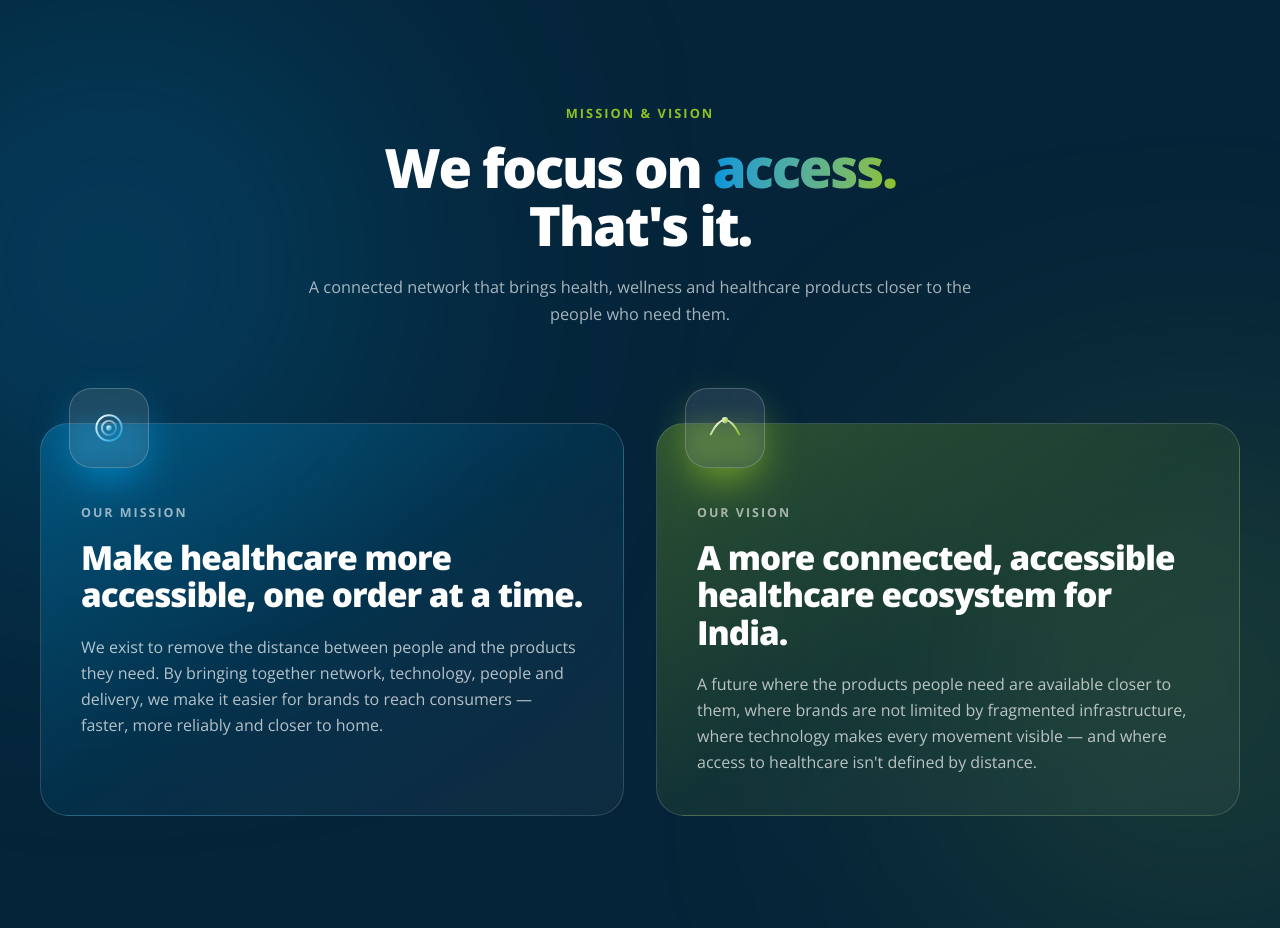
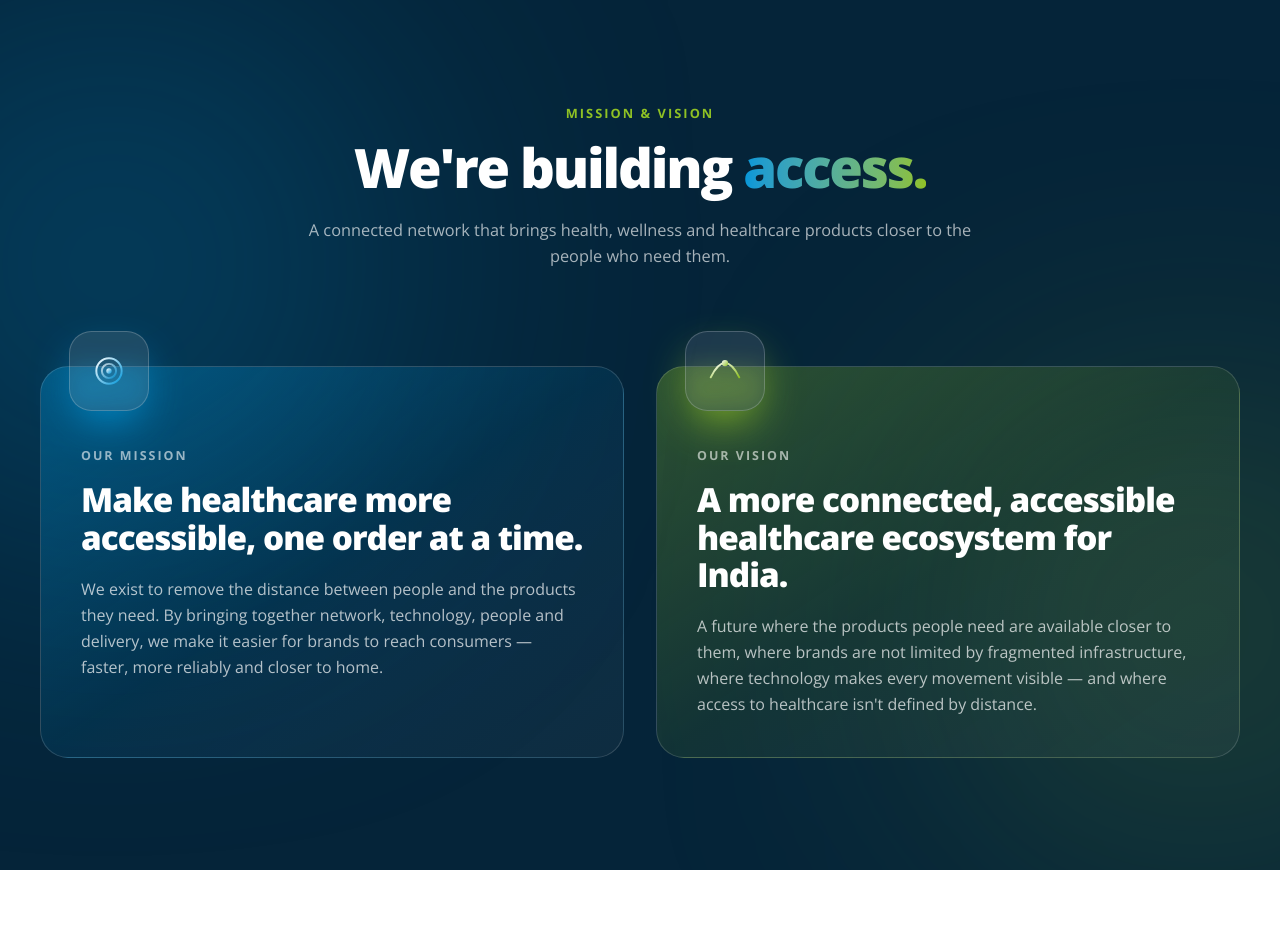
Before and after one commit to AryanF2025/NewDocPharmacWebsite, a React (Vite) app: page /about in a window 1280 px wide. Shown: the part 4080-5016 px from the top of the page. Built offline with nearby package versions, Linux system fonts and the light colour scheme.

Commit message:
Use our own line for the mission and vision heading

```diff
--- a/src/pages/About.jsx
+++ b/src/pages/About.jsx
@@ -276,11 +276,10 @@ function MissionVision() {
       <div className="relative mx-auto max-w-[84rem] px-5 md:px-10">
         <Reveal from="up" className="text-center">
           <p className="text-[0.8rem] font-bold uppercase tracking-[0.16em] text-brand-green">Mission &amp; Vision</p>
+          {/* Our own line, from the values: the one thing both mission and vision are about. */}
           <h2 className="mx-auto mt-4 max-w-3xl text-[clamp(2rem,4.4vw,3.4rem)] font-extrabold leading-[1.06] tracking-[-0.04em]">
-            We focus on{" "}
+            We&apos;re building{" "}
             <span className="bg-gradient-to-r from-brand-blue to-brand-green bg-clip-text text-transparent">access.</span>
-            <br />
-            That&apos;s it.
           </h2>
           <p className="mx-auto mt-5 max-w-2xl text-[1.02rem] leading-relaxed text-white/65">
             A connected network that brings health, wellness and healthcare products closer to the people who need them.
```
